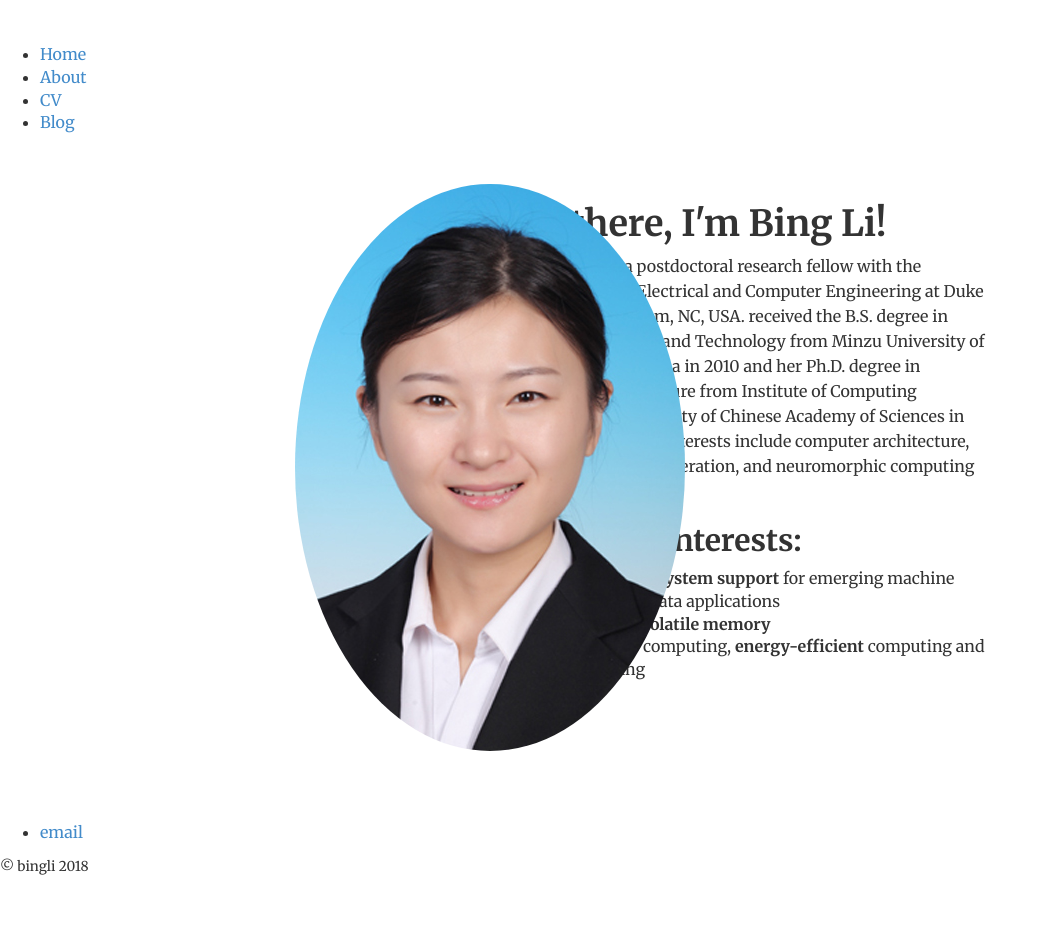
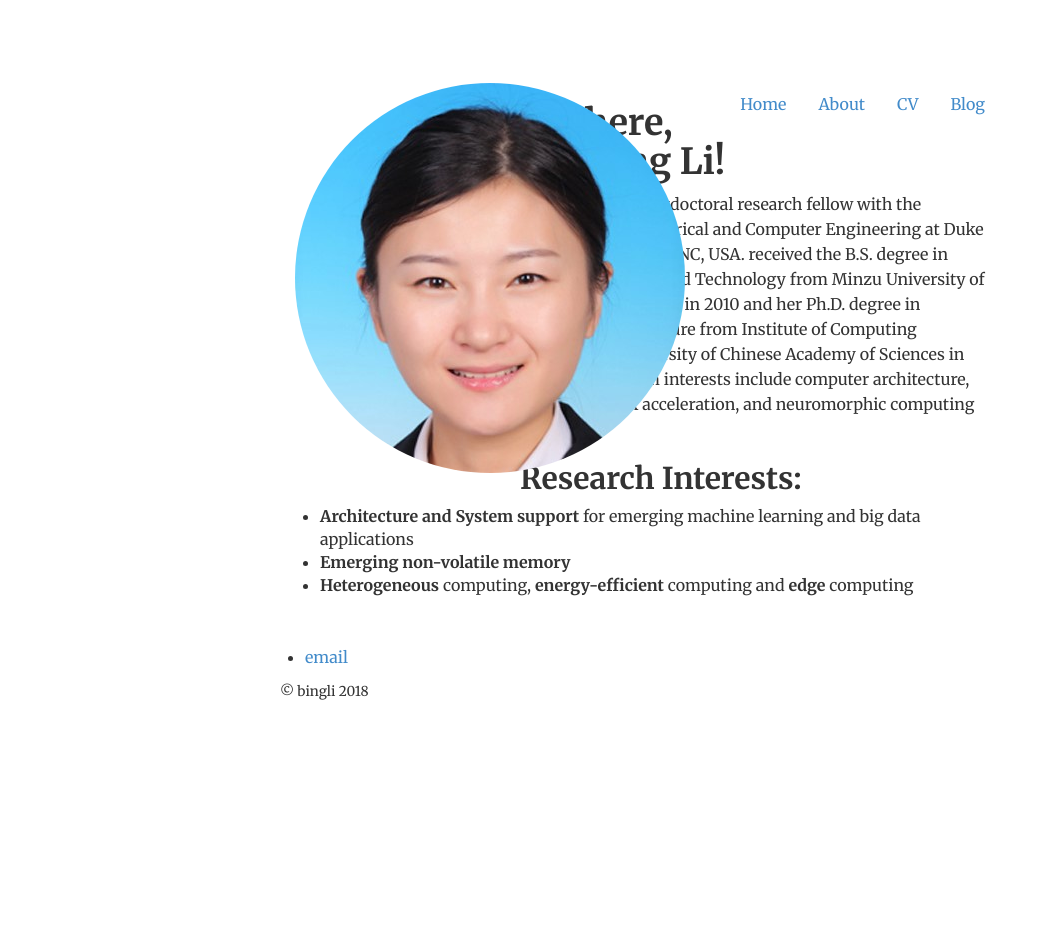
Before and after one commit to libingict/libingict.github.io, a Jekyll site: the page built from index.html, in a window 1280 px wide. Shown: the whole page, without its empty margins (0-1047 px from the left). Built offline with Jekyll 4.4.1, drawn with Linux system fonts in a browser that asks for light colours; after the commit the page ends 900 px from its top, so only the background shows below that.

Commit message:
update default and img

```diff
--- a/_layouts/default.html
+++ b/_layouts/default.html
@@ -3,10 +3,11 @@
 　　<html>
 
 　　<head>
-
 		<meta http-equiv="content-type" content="text/html; charset=utf-8" />
-
-　　　　<title>{{ page.title }}</title>
+		<meta name="viewport" width="device-width, initial-scale=1.0">
+		<meta name="description" content="{{ page.description }}">
+		<meta name="author" content="Bing Li">
+　　　　<title>{{ page.title }}| Bing Li </title>
 		<!--<title>Bing Li: Homepage</title> -->
 		<!-- link to main stylesheet -->
 		<!-- <link rel="stylesheet" type="text/css" href="/css/main.css"> -->
@@ -17,22 +18,19 @@
 　　</head>
 
 　　<body>
-
+			<div class="container">
 						<nav>
-	    		<ul>
-	        		<li><a href="/">Home</a></li>
+	    		<ul class="nav nav-pills pull-right">
+	        		<li class="{{ page.cv }}"><a href="/" title = "CV">Home</a></li>
 		        	<li><a href="/about">About</a></li>
 	        		<li><a href="/cv">CV</a></li>
 	        		<li><a href="/blog">Blog</a></li>
 	    		</ul>
-			</nav>
-			<div class="container">
-
 			{{ content }}
 
-			</div><!-- /.container -->
+
 				<footer>
-	    		<ul>
+		    		<ul class="row">
 		        		<li><a href="mailto:bing.li.ecc@duke.edu">email</a></li>
 					</ul>
 					<div class="row">
@@ -40,7 +38,7 @@
 						<p><small>&copy; bingli 2018</small></p>
 					</div>
 				</footer>
-
+			</div><!-- /.container -->
 　　</body>
 
 　　</html>
```
Also changed, not shown: img/bingli-photo.jpg. Lines whose indentation alone changed are shown as unchanged.
